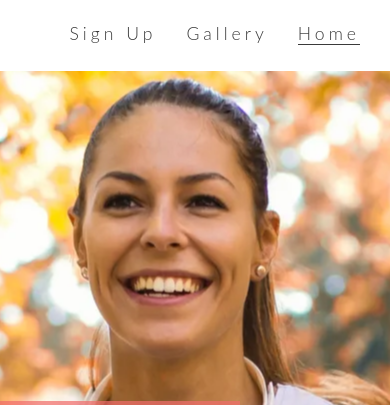
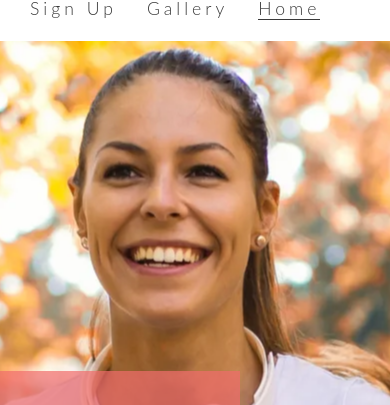
Before and after one commit to coder-swan/love-running, a plain HTML site: page index.html in a window 390 px wide. Shown: the part 154-559 px from the top of the page. Drawn offline with Linux system fonts and the light colour scheme.

Commit message:
style menu area for screens 950px wide and down

```diff
--- a/assets/CSS/style.css
+++ b/assets/CSS/style.css
@@ -277,3 +277,16 @@ footer {
         display: none;
     }
 }
+
+/* for media screen sizes from 950px wide and down */
+
+@media screen and (max-width: 950px) {
+    #menu {
+        clear: left;
+        float: left;
+        margin-left: 30px;
+        margin-bottom: 20px;
+        line-height: 25px;
+
+    }
+}
```
